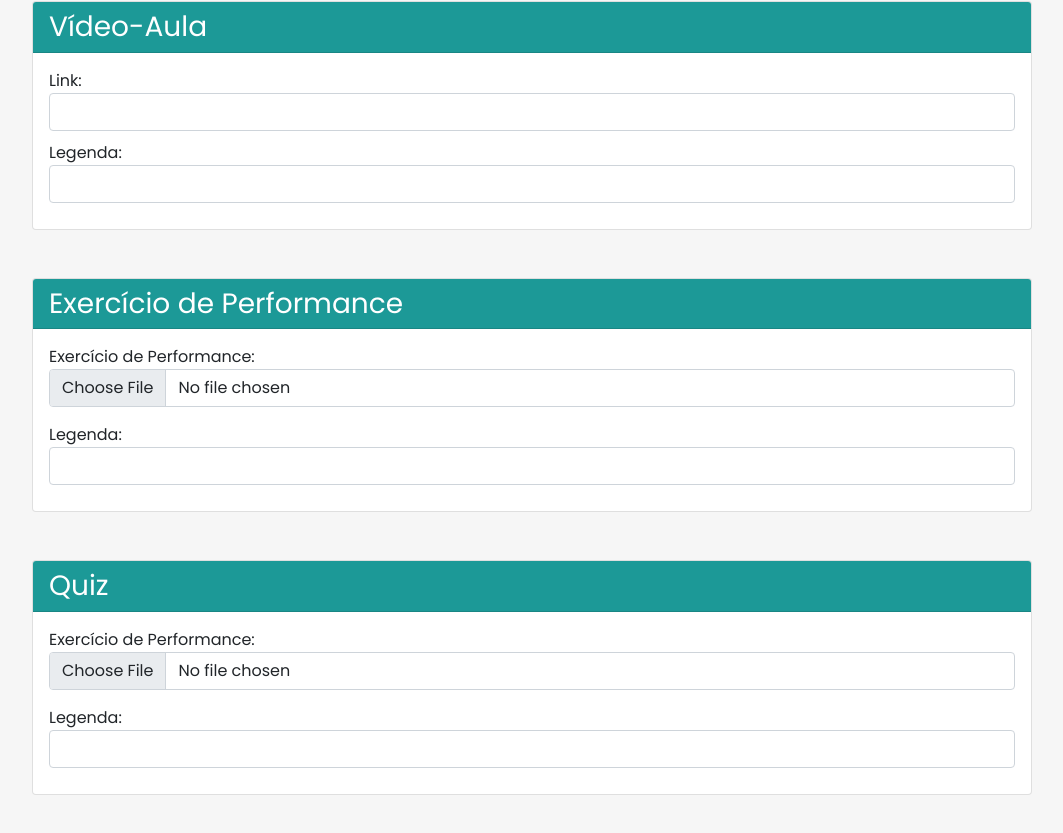
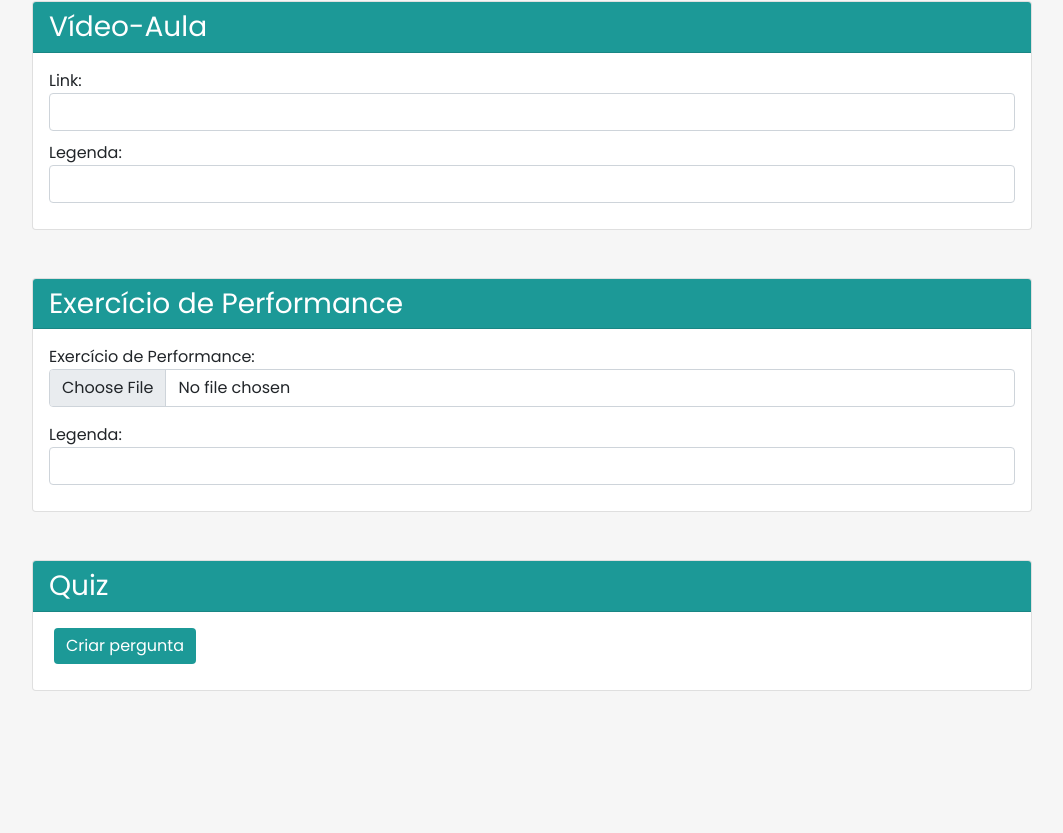
Before and after one commit to mateusntn/daccord-angular, an Angular app in the folder daccord-front/: page /lesson/create in a window 1280 px wide. Shown: the part 994-1827 px from the top of the page, without its empty margins (108-1171 px from the left). After the commit the page ends 1803 px from the top, so only its background shows below. Built offline with nearby package versions, Linux system fonts and the light colour scheme.

Commit message:
ajuste no container do quiz

```diff
--- a/daccord-front/src/app/views/lesson/lesson-create/lesson-create.component.html
+++ b/daccord-front/src/app/views/lesson/lesson-create/lesson-create.component.html
@@ -59,10 +59,6 @@
           <label for="formGroupExampleInput">Arquivos:</label>
           <input type="file" class="form-control" id="inputGroupFile02">
         </div>
-                <!-- <div class="format-group mb-3">
-                    <label for="formGroupExampleInput">Exercício de Performance:</label>
-                    <input type="file" class="form-control" id="inputGroupFile02">
-                </div> -->
         <div class="form-group mb">
           <label for="formGroupExampleInput">Legenda:</label>
           <input type="text" class="form-control" id="formGroupExampleInput">
@@ -79,10 +75,6 @@
           <label for="formGroupExampleInput">Link:</label>
           <input type="text" class="form-control" id="formGroupExampleInput">
         </div>
-              <!-- <div class="format-group mb-3">
-                  <label for="formGroupExampleInput">Exercício de Performance:</label>
-                  <input type="file" class="form-control" id="inputGroupFile02">
-              </div> -->
         <div class="form-group mb">
           <label for="formGroupExampleInput">Legenda:</label>
           <input type="text" class="form-control" id="formGroupExampleInput">
@@ -109,16 +101,10 @@
         <h3 class="m0">Quiz</h3>
       </div>
       <div class="card-body">
-          <div class="format-group mb-3">
-              <label for="formGroupExampleInput">Exercício de Performance:</label>
-              <input type="file" class="form-control" id="inputGroupFile02">
-          </div>
         <div class="form-group mb">
-              <label for="formGroupExampleInput">Legenda:</label>
-              <input type="text" class="form-control" id="formGroupExampleInput">
+          <button type="button" class="btn btn-create ml">Criar pergunta</button>
         </div>
       </div>
     </div>
-
   </form>
 </div>
```
Also changed, not shown: daccord-front/src/app/views/lesson/lesson.component.html (indentation only). Lines whose indentation alone changed are shown as unchanged.
